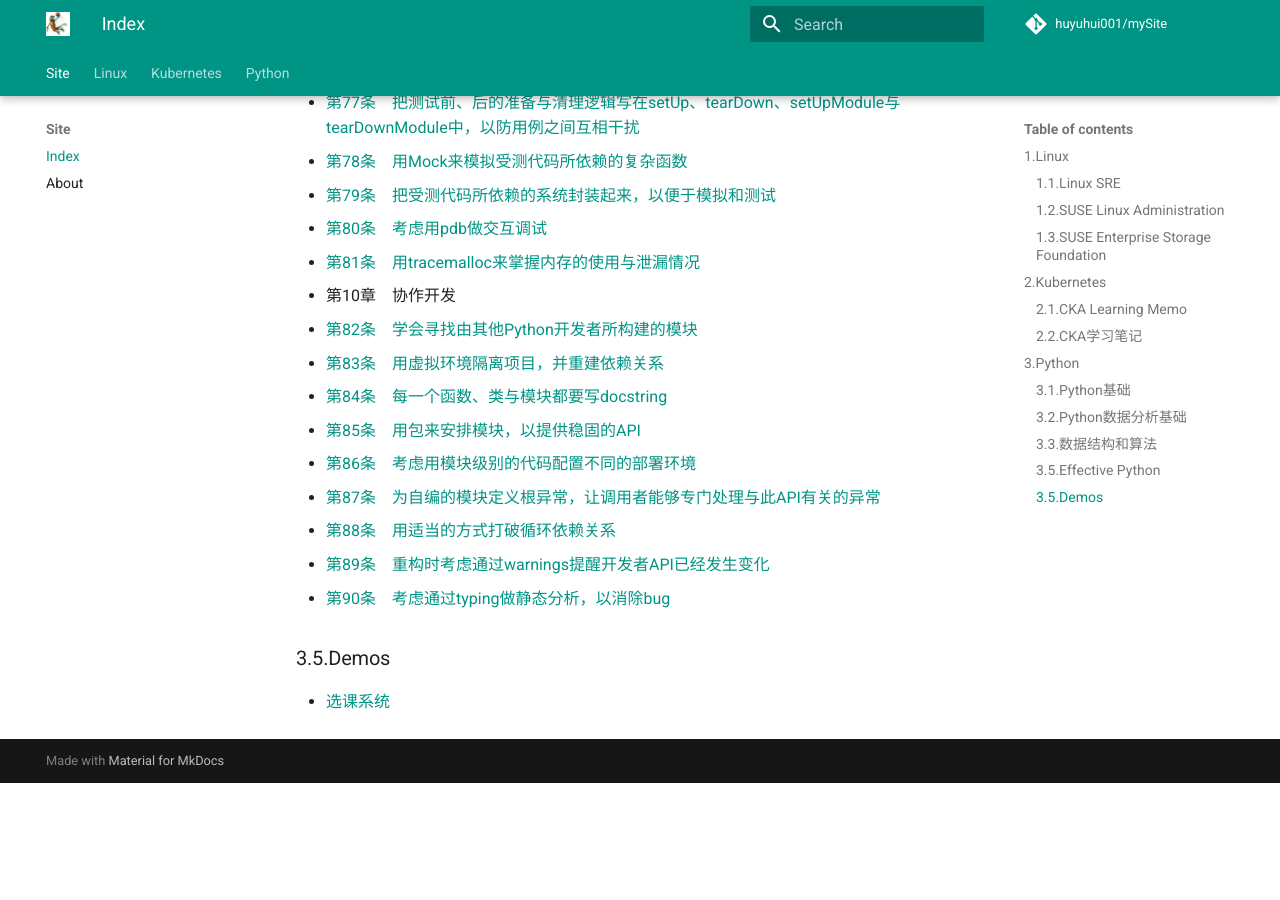
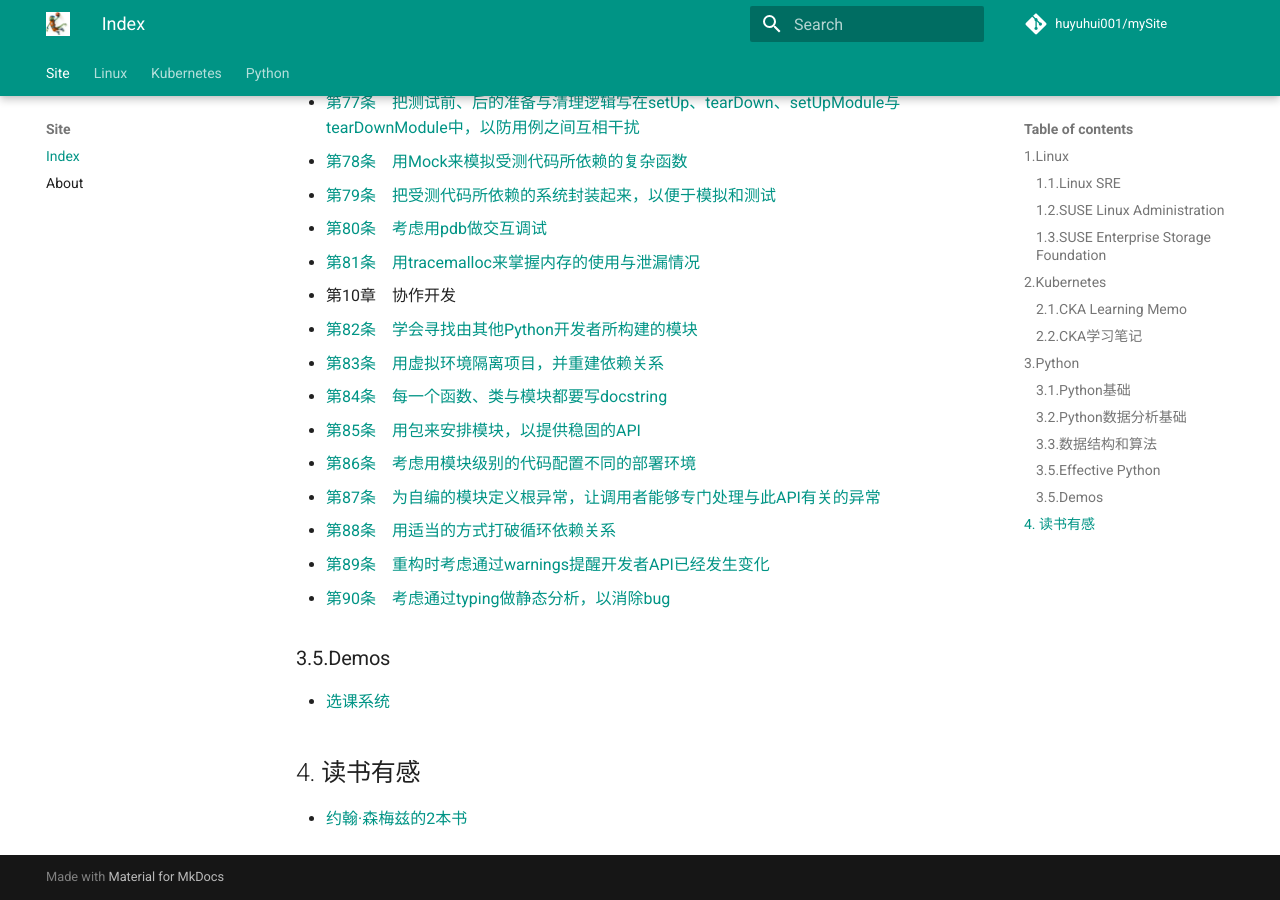
Before and after one commit to huyuhui001/mySite, an MkDocs documentation site: the page built from docs/index.md, in a window 1280 px wide and 900 px high, scrolled down 7854 px. Built offline with MkDocs 1.6.1 and Material for MkDocs 9.7.7, drawn with Linux system fonts in a browser that asks for light colours; comment, search, counter and statistics services are not loaded; before the commit the page ends 8637 px from its top, so only the background shows below that.

Commit message:
Site Index

```diff
--- a/docs/index.md
+++ b/docs/index.md
@@ -282,3 +282,7 @@ Demos
 ### 3.5.Demos
 
 - [选课系统](python/Demo/CourseSystem.md)
+
+## 4. 读书有感
+
+- [约翰·森梅兹的2本书](./Reading/Developers/index.md)
```
